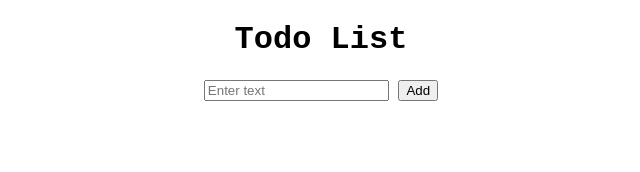
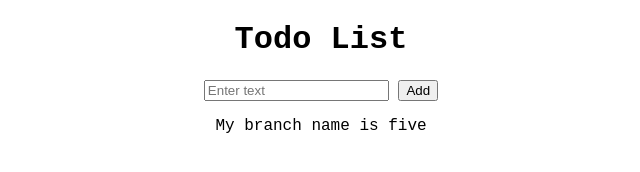
Before and after one commit to Ajibare/Lesson, a plain HTML site: page index.html in a window 1280 px wide. Shown: the whole page, without its empty margins (319-959 px from the left). Drawn offline with Linux system fonts and the light colour scheme.

Commit message:
worked on paragraph

```diff
--- a/index.html
+++ b/index.html
@@ -13,6 +13,8 @@
     <button id="add-todo-btn">Add</button>
     <ul id="todo-list">    </ul>
 
+    <p>My branch name is five</p>
+
 
     <script src="script.js"></script>
 </body>
```
